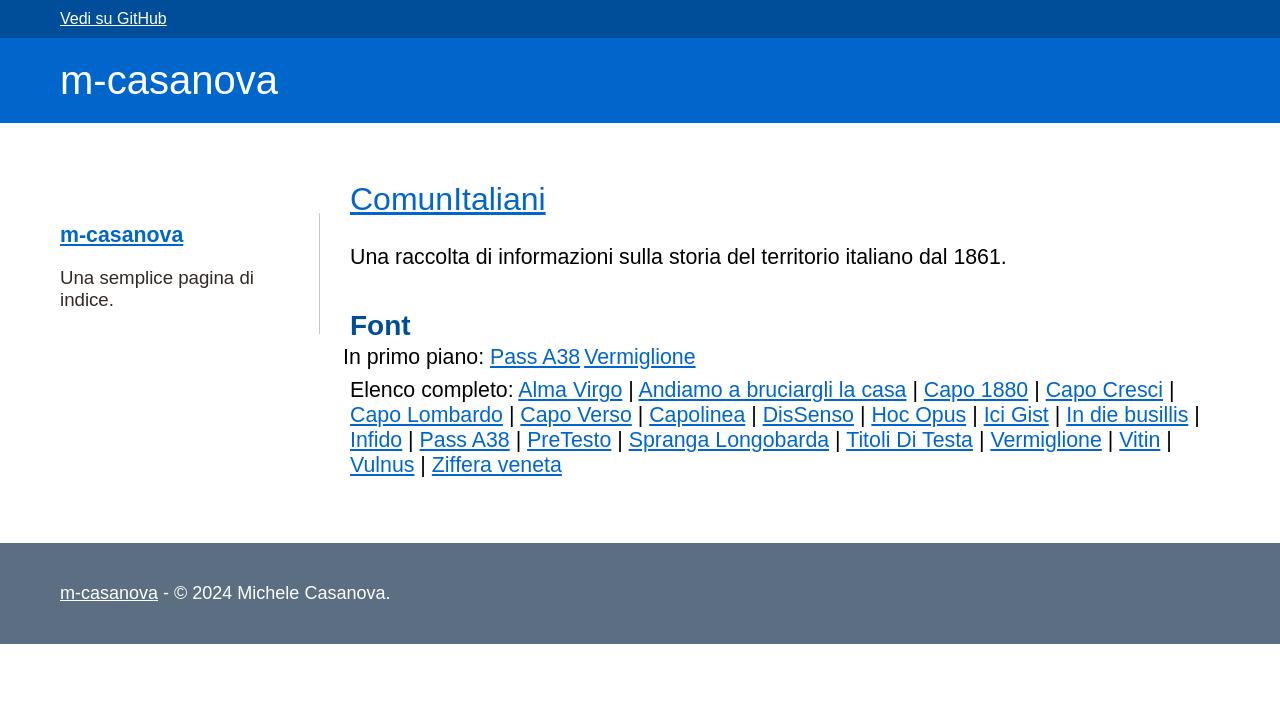
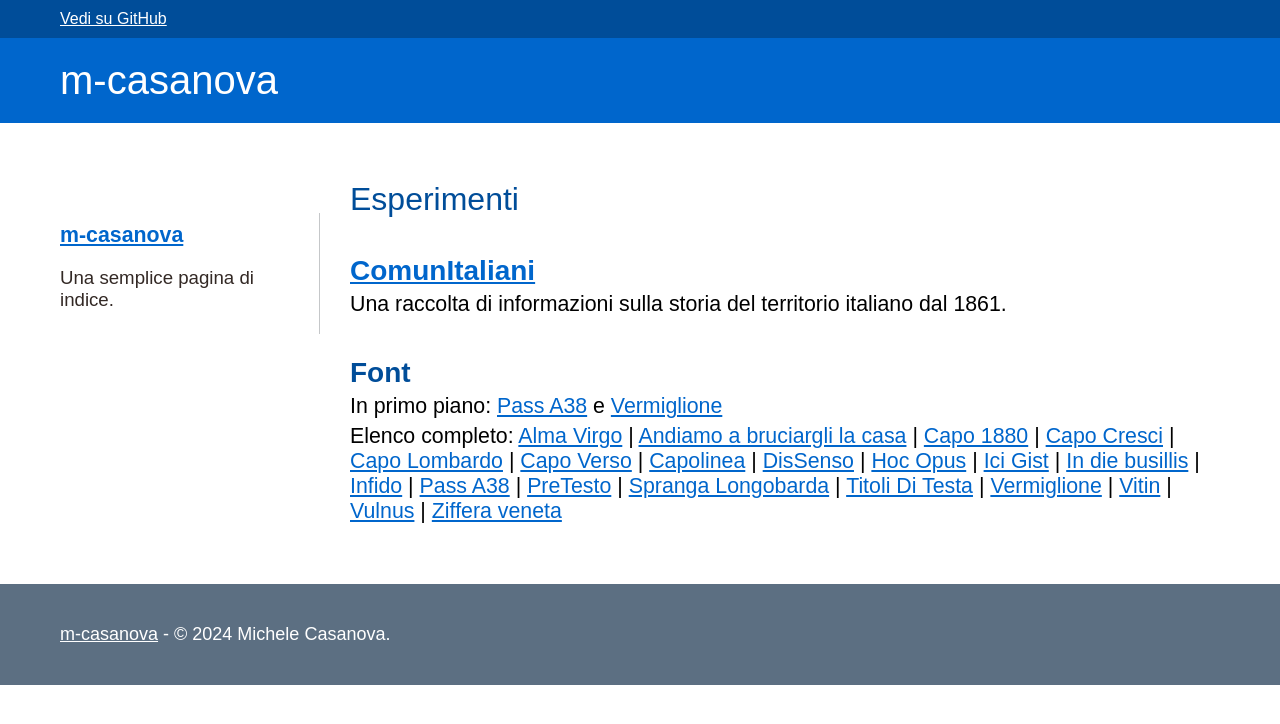
Before and after one commit to m-casanova/m-casanova.github.io, a Jekyll site: the page built from index.md, in a window 1280 px wide. Shown: the top 724 px of the page. Built offline with Jekyll 4.4.1, drawn with Linux system fonts in a browser that asks for light colours; some web fonts are replaced.

Commit message:
Update index.md

```diff
--- a/index.md
+++ b/index.md
@@ -3,13 +3,15 @@ layout: default
 title: "m-casanova"
 ---
 
-## [ComunItaliani](/ci)
+## Esperimenti
+
+### [ComunItaliani](/ci)
 
 Una raccolta di informazioni sulla storia del territorio italiano dal 1861.
 
 ### Font
 
-In primo piano: [Pass A38](/Pass-A38) | [Vermiglione](/Vermiglione)
+In primo piano: [Pass A38](/Pass-A38) e [Vermiglione](/Vermiglione)
 
 Elenco completo: [Alma Virgo](/AlmaVirgo) |
 [Andiamo a bruciargli la casa](/AndiamoABruciargliLaCasa) |
```
